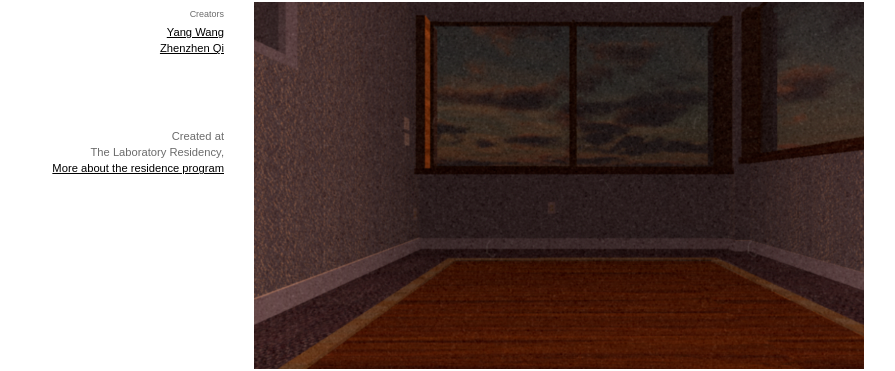
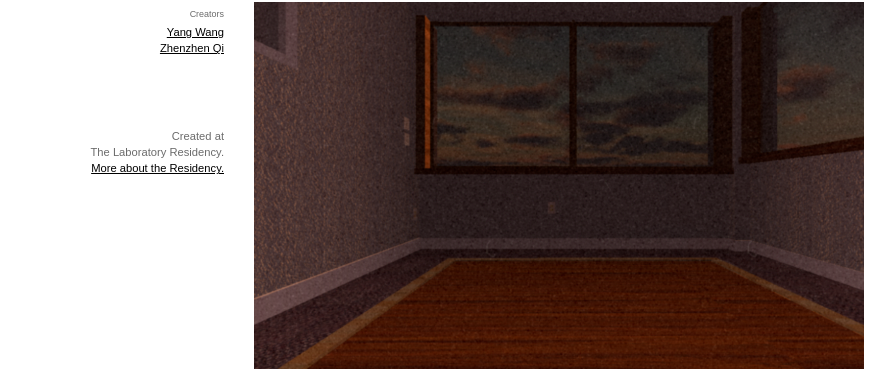
Before and after one commit to ZZYW/TheIntrospectionGame, a Jekyll site: the page built from index.html, in a window 1280 px wide. Shown: the part 168-539 px from the top of the page, without its empty margins (81-976 px from the left). Built offline with Jekyll 4.4.1, drawn with Linux system fonts in a browser that asks for light colours; nearby versions of some CDN libraries.

Commit message:
laboratory link

```diff
--- a/_includes/menu.html
+++ b/_includes/menu.html
@@ -20,8 +20,8 @@
 	<br>
 
 	<div class="credits">
-	    <div>Created at<br>The Laboratory Residency,<br>
-	    <a href="http://residency.laboratoryspokane.com/">More about the residence program</a></div>
+	    <div>Created at<br>The Laboratory Residency.<br>
+	    <a href="http://residency.laboratoryspokane.com/">More about the Residency.</a></div>
     </div>
 
 </div>
```
